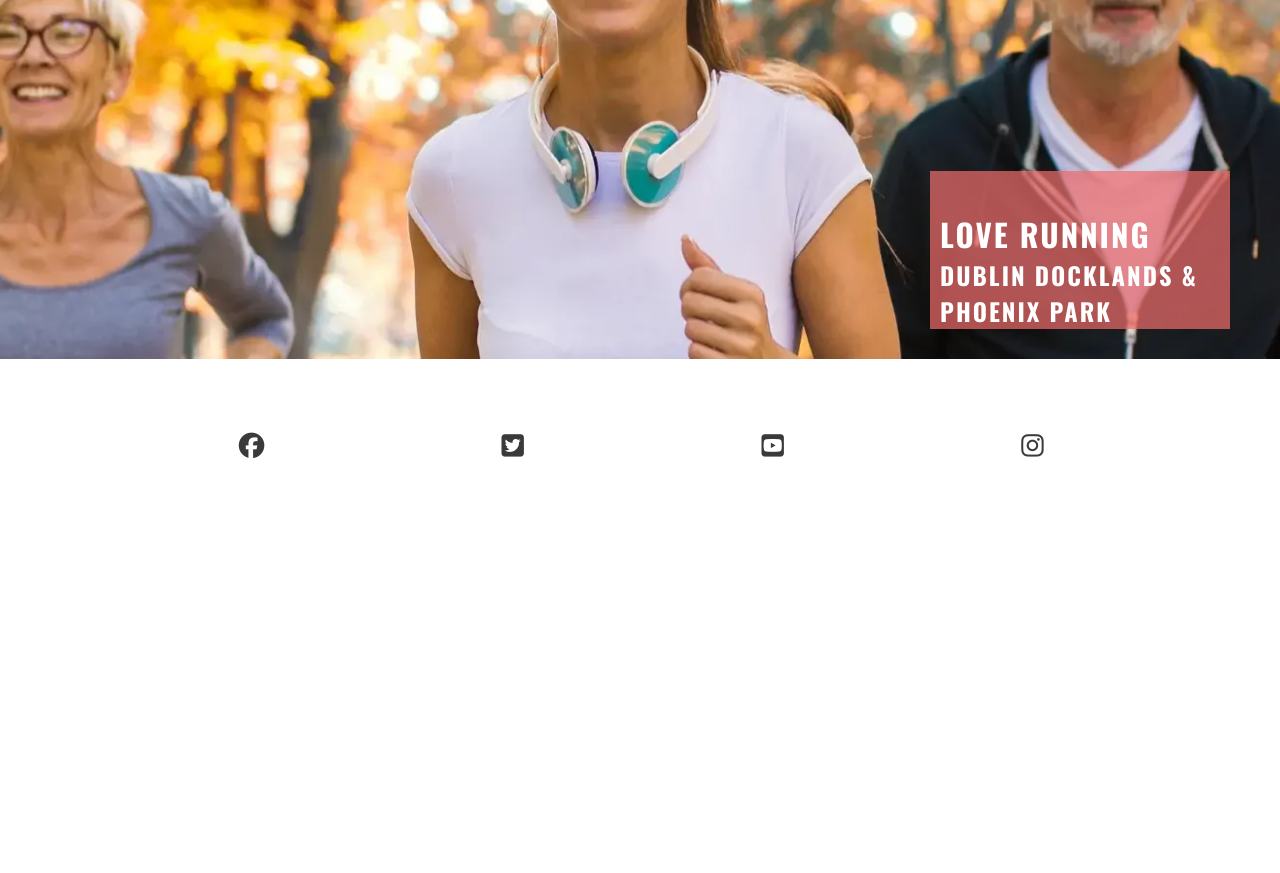
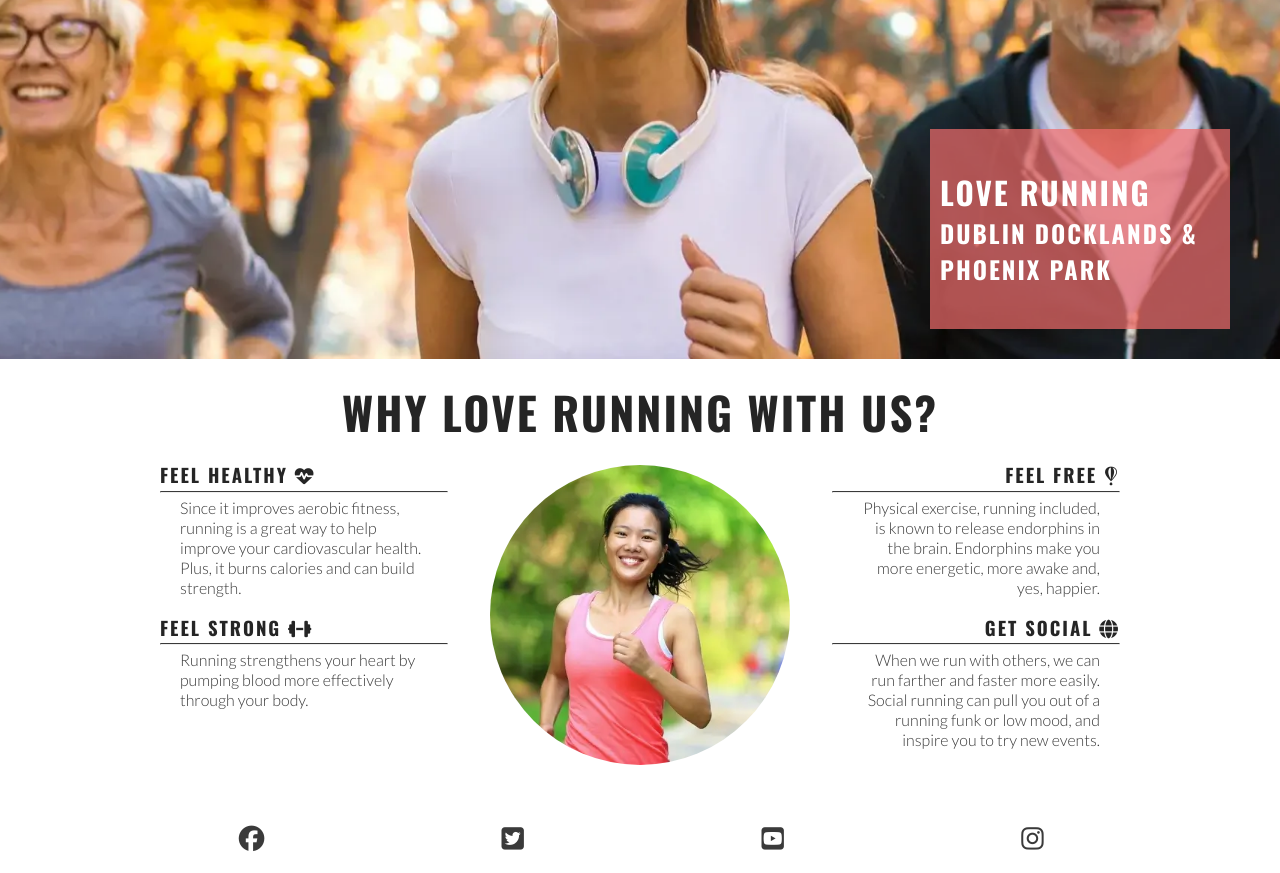
Before and after one commit to Macca-Code/love-running, a plain HTML site: page index.html in a window 1280 px wide. Shown: the part 320-1193 px from the top of the page. Before the commit the page ends 800 px from the top, so only its background shows below. Drawn offline with nearby package versions, Linux system fonts and the light colour scheme.

Commit message:
Added reasons section and hero image

```diff
--- a/assets/css/style.css
+++ b/assets/css/style.css
@@ -1,3 +1,4 @@
+
 /* Google fonts import */
 @import url('https://fonts.googleapis.com/css2?family=Lato:wght@300&family=Oswald:wght@200;300;400;500;600;700&display=swap');
 
@@ -18,7 +19,9 @@ body {
     font-family: 'Lato', sans-serif;
 }
 
-h1, h2, h3 {
+h1,
+h2,
+h3 {
     font-family: 'Oswald', sans-serif;
     text-transform: uppercase;
     letter-spacing: 2px;
@@ -49,7 +52,7 @@ header a {
     list-style-type: none;
 }
 
-#menu > li {
+#menu>li {
     margin-bottom: 1em;
 }
 
@@ -95,23 +98,67 @@ main {
     width: 100%;
     background: url("../images/hero-image.webp") no-repeat center center/cover;
     position: relative;
-
 }
 
 #cover-text {
     /* Final rgba value sets the opacity so it is semi-transparent */
     background-color: rgba(241, 109, 107, .7);
     font-size: 130%;
-    position:absolute;
+    position: absolute;
     bottom: 30px;
     width: 80%;
-    min-width: 200px;
+    min-height: 200px;
     padding-top: 40px;
     padding-left: 10px;
 }
 
-#cover-text > h2, #cover-text > h3 {
+#cover-text>h2,
+#cover-text>h3 {
     color: #ffffff;
+}
+
+/* Reasons section */
+#reasons {
+    width: 90%;
+    margin: 20px auto;
+}
+
+#reasons h2 {
+    margin-bottom: 20px;
+    text-align: center;
+    font-size: 280%;
+}
+
+#benefits-physical>div,
+#benefits-mental>div {
+    line-height: 20px;
+    margin-bottom: 20px;
+}
+
+#benefits p {
+    padding: 0 20px;
+}
+
+#benefits hr {
+    border-top: 1px solid #3a3a3a;
+    margin: 5px 0;
+}
+
+#circle-cover-bg {
+    background: url('../images/reasons-image.webp') no-repeat top center / cover;
+    height: 90vw;
+    width: 90vw;
+    margin-bottom: 20px;
+    /* Makes the square image into a circle */
+    border-radius: 50%;
+    max-width: 300px;
+    max-height: 300px;
+}
+
+#benefits-image {
+    display: flex;
+    align-items: center;
+    justify-content: center;
 }
 
 /* Footer */
@@ -131,6 +178,7 @@ main {
 
 /* Media query: tablets and larger (768px and up) */
 @media screen and (min-width: 768px) {
+
     /* Header */
     nav {
         display: block;
@@ -144,7 +192,7 @@ main {
         display: flex;
     }
 
-    #menu > li {
+    #menu>li {
         padding-left: 1rem;
     }
 
@@ -163,7 +211,6 @@ main {
         /* Push main content down to accommodate larger header */
         margin-top: 79px;
     }
-}
 
     /* Hero */
     #cover-text {
@@ -171,9 +218,57 @@ main {
         right: 50px;
     }
 
+    /* Reasons section */
+    #benefits-physical,
+    #benefits-mental {
+        display: flex;
+        flex-direction: column;
+        width: 100%;
+    }
+
+    #benefits-physical>div,
+    #benefits-mental>div {
+        width: 75%;
+    }
+
+    #benefits-mental>div {
+        text-align: end;
+        align-self: flex-end;
+    }
+
+}
+
 /* Large devices (laptops and desktops, 992px and up) */
 @media screen and (min-width: 992px) {
-    #menu a:hover{
+    #menu a:hover {
         border-bottom: 1px solid #3a3a3a;
     }
 }
+
+@media screen and (min-width: 1200px) {
+    /* Reasons section */
+    #benefits {
+        display: flex;
+        flex-direction: row;
+    }
+
+    #benefits > div {
+        flex: 1;
+    }
+
+    #benefits-image {
+        order: 0
+    }
+
+    #benefits-mental {
+        order: 1;
+    }
+
+    #benefits-mental > div {
+        align-self: flex-start;
+    }
+
+    #benefits-physical > div {
+        align-self: flex-end;
+    }
+}
--- a/index.html
+++ b/index.html
@@ -46,6 +46,41 @@
                 <h3>Dublin Docklands & Phoenix Park</h3>
             </div>
         </section>
+        <section id="reasons">
+            <h2>Why love running with us?</h2>
+            <div id="benefits">
+                <div id="benefits-physical">
+                    <div>
+                        <h3>Feel healthy <i class="fa-solid fa-heart-pulse"></i></h3>
+                        <hr>
+                        <p>Since it improves aerobic fitness, running is a great way to help improve your cardiovascular
+                            health. Plus, it burns calories and can build strength.</p>
+                    </div>
+                    <div>
+                        <h3>Feel strong <i class="fa-solid fa-dumbbell"></i></h3>
+                        <hr>
+                        <p>Running strengthens your heart by pumping blood more effectively through your body.</p>
+                    </div>
+                </div>
+                <div id="benefits-mental">
+                    <div>
+                        <h3>Feel free <i class="fa-brands fa-fly"></i></h3>
+                        <hr>
+                        <p>Physical exercise, running included, is known to release endorphins in the brain. Endorphins
+                            make you more energetic, more awake and, yes, happier.</p>
+                    </div>
+                    <div>
+                        <h3>Get social <i class="fa-solid fa-globe"></i></h3>
+                        <hr>
+                        <p>When we run with others, we can run farther and faster more easily. Social running can pull
+                            you out of a running funk or low mood, and inspire you to try new events.</p>
+                    </div>
+                </div>
+                <div id="benefits-image">
+                    <div id="circle-cover-bg"></div>
+                </div>
+            </div>
+        </section>
     </main>
 
     <!-- Footer -->
```
Also changed, not shown: assets/images/reasons-image.webp (added).
